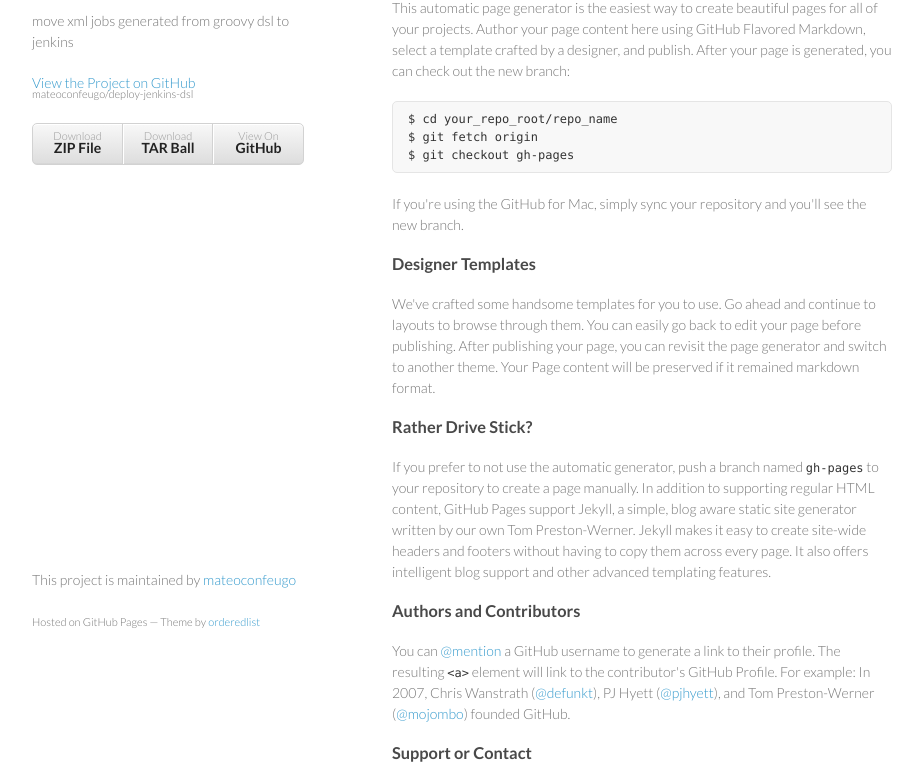
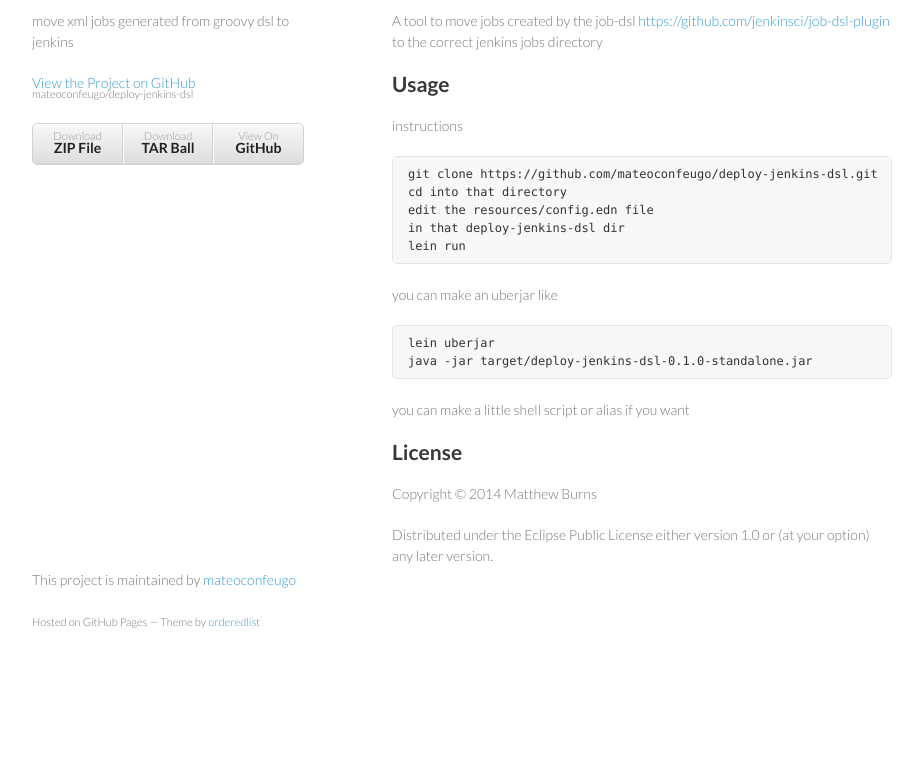
Before and after one commit to mateoconfeugo/deploy-jenkins-dsl, a plain HTML site: page index.html in a window 1280 px wide. Shown: the part 99-878 px from the top of the page, without its empty margins (178-1101 px from the left). After the commit the page ends 800 px from the top, so only its background shows below. Drawn offline with Linux system fonts and the light colour scheme.

```diff
--- a/index.html
+++ b/index.html
@@ -28,37 +28,39 @@
         </ul>
       </header>
       <section>
-        <h3>
-<a id="welcome-to-github-pages" class="anchor" href="#welcome-to-github-pages" aria-hidden="true"><span class="octicon octicon-link"></span></a>Welcome to GitHub Pages.</h3>
+        <h1>
+<a id="deploy-jenkins-dsl" class="anchor" href="#deploy-jenkins-dsl" aria-hidden="true"><span class="octicon octicon-link"></span></a>deploy-jenkins-dsl</h1>
 
-<p>This automatic page generator is the easiest way to create beautiful pages for all of your projects. Author your page content here using GitHub Flavored Markdown, select a template crafted by a designer, and publish. After your page is generated, you can check out the new branch:</p>
+<p>A tool to move jobs created by the job-dsl <a href="https://github.com/jenkinsci/job-dsl-plugin">https://github.com/jenkinsci/job-dsl-plugin</a>
+to the correct jenkins jobs directory</p>
 
-<pre><code>$ cd your_repo_root/repo_name
-$ git fetch origin
-$ git checkout gh-pages
+<h2>
+<a id="usage" class="anchor" href="#usage" aria-hidden="true"><span class="octicon octicon-link"></span></a>Usage</h2>
+
+<p>instructions</p>
+
+<pre><code>git clone https://github.com/mateoconfeugo/deploy-jenkins-dsl.git
+cd into that directory
+edit the resources/config.edn file
+in that deploy-jenkins-dsl dir
+lein run
 </code></pre>
 
-<p>If you're using the GitHub for Mac, simply sync your repository and you'll see the new branch.</p>
+<p>you can make an uberjar like</p>
 
-<h3>
-<a id="designer-templates" class="anchor" href="#designer-templates" aria-hidden="true"><span class="octicon octicon-link"></span></a>Designer Templates</h3>
+<pre><code>lein uberjar
+java -jar target/deploy-jenkins-dsl-0.1.0-standalone.jar
+</code></pre>
 
-<p>We've crafted some handsome templates for you to use. Go ahead and continue to layouts to browse through them. You can easily go back to edit your page before publishing. After publishing your page, you can revisit the page generator and switch to another theme. Your Page content will be preserved if it remained markdown format.</p>
+<p>you can make a little shell script or alias if you want</p>
 
-<h3>
-<a id="rather-drive-stick" class="anchor" href="#rather-drive-stick" aria-hidden="true"><span class="octicon octicon-link"></span></a>Rather Drive Stick?</h3>
+<h2>
+<a id="license" class="anchor" href="#license" aria-hidden="true"><span class="octicon octicon-link"></span></a>License</h2>
 
-<p>If you prefer to not use the automatic generator, push a branch named <code>gh-pages</code> to your repository to create a page manually. In addition to supporting regular HTML content, GitHub Pages support Jekyll, a simple, blog aware static site generator written by our own Tom Preston-Werner. Jekyll makes it easy to create site-wide headers and footers without having to copy them across every page. It also offers intelligent blog support and other advanced templating features.</p>
+<p>Copyright © 2014 Matthew Burns </p>
 
-<h3>
-<a id="authors-and-contributors" class="anchor" href="#authors-and-contributors" aria-hidden="true"><span class="octicon octicon-link"></span></a>Authors and Contributors</h3>
-
-<p>You can <a href="https://github.com/blog/821" class="user-mention">@mention</a> a GitHub username to generate a link to their profile. The resulting <code>&lt;a&gt;</code> element will link to the contributor's GitHub Profile. For example: In 2007, Chris Wanstrath (<a href="https://github.com/defunkt" class="user-mention">@defunkt</a>), PJ Hyett (<a href="https://github.com/pjhyett" class="user-mention">@pjhyett</a>), and Tom Preston-Werner (<a href="https://github.com/mojombo" class="user-mention">@mojombo</a>) founded GitHub.</p>
-
-<h3>
-<a id="support-or-contact" class="anchor" href="#support-or-contact" aria-hidden="true"><span class="octicon octicon-link"></span></a>Support or Contact</h3>
-
-<p>Having trouble with Pages? Check out the documentation at <a href="https://help.github.com/pages">https://help.github.com/pages</a> or contact <a href="mailto:support@github.com">support@github.com</a> and we’ll help you sort it out.</p>
+<p>Distributed under the Eclipse Public License either version 1.0 or (at
+your option) any later version.</p>
       </section>
       <footer>
         <p>This project is maintained by <a href="https://github.com/mateoconfeugo">mateoconfeugo</a></p>
```
Also changed, not shown: params.json (+1 -1 lines).
